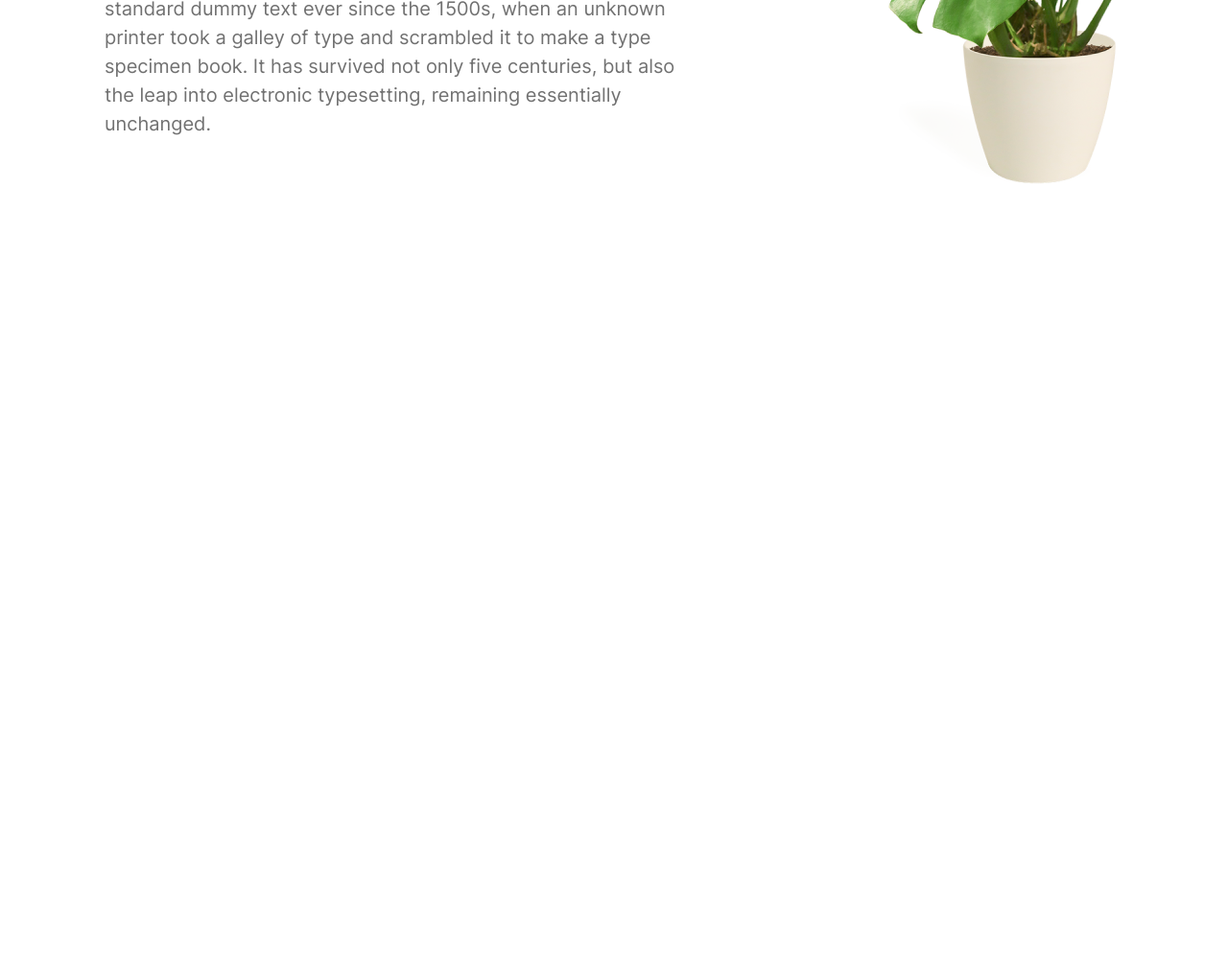
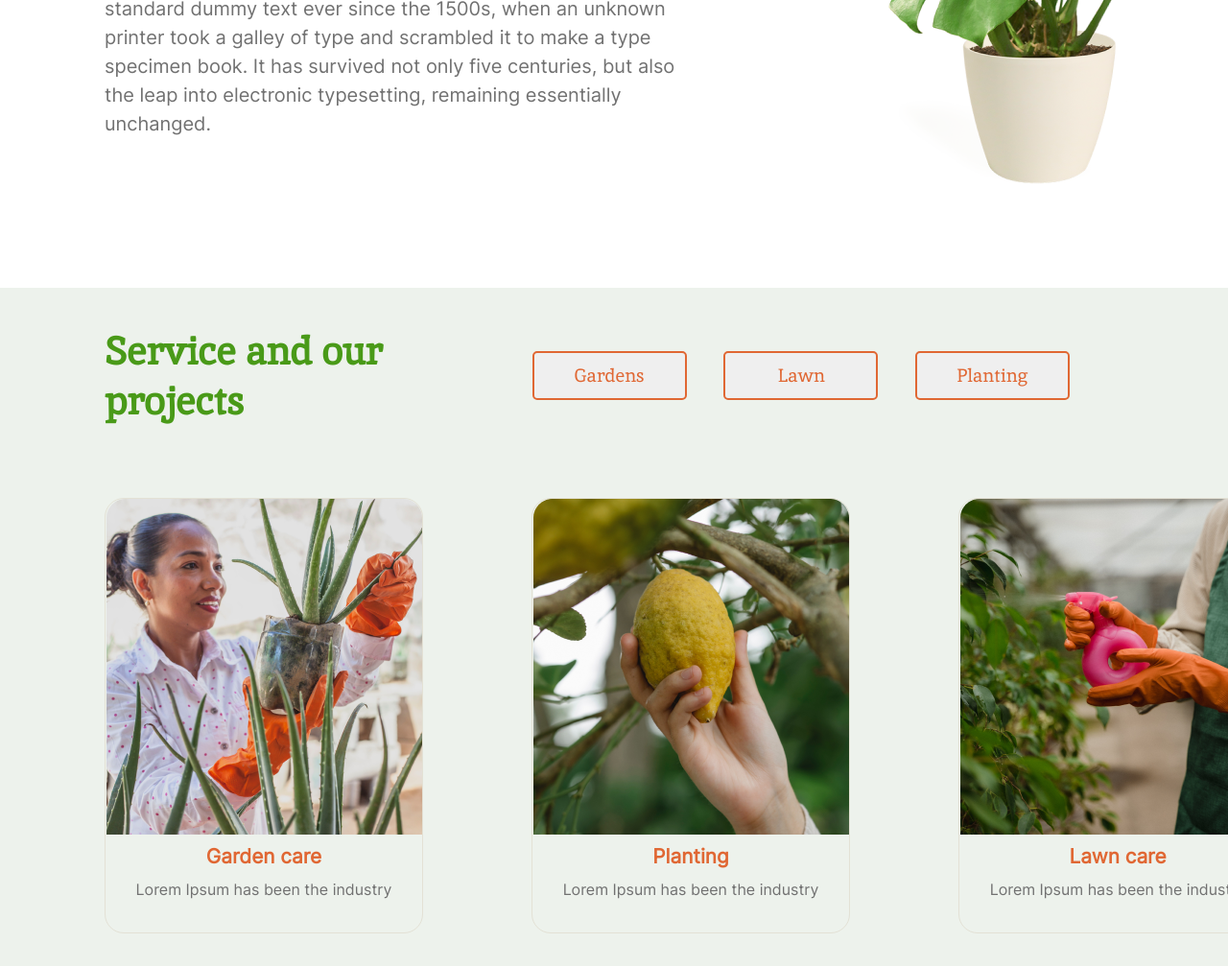
Before and after one commit to IvanLomovtsev/Plants, a website built with webpack: page src/index.html in a window 1280 px wide. Shown: the part 1033-2040 px from the top of the page at 96% size. Before the commit the page ends 1333 px from the top, so only its background shows below. Built offline with nearby package versions, Linux system fonts and the light colour scheme.

Commit message:
feat: add service

```diff
--- a/src/index.html
+++ b/src/index.html
@@ -61,5 +61,57 @@
             </div>
         </div>
     </section>
+    <section class="service">
+        <div class="service-block containeer">
+            <div class="service-elements">
+                <div class="service-elements__menu">
+                    <h2 class="service-elements-h">Service and our projects</h2>
+                    <div class="controls">
+                        <form class="controls__button">
+                            <button class="button">Gardens</button>
+                        </form>
+                        <form class="controls__button">
+                            <button class="button">Lawn</button>
+                        </form>
+                        <form class="controls__button">
+                            <button class="button">Planting</button>
+                        </form>
+                    </div>
+                </div>
+                <div class="service-elements__cards">
+                    <div class="card">
+                        <img class="card-img" src="./images/garden_care.png" alt="garden care">
+                        <h3 class="card-h3">Garden care</h3>
+                        <p class="card-p">Lorem Ipsum has been the industry</p>
+                    </div>
+                    <div class="card">
+                        <img class="card-img" src="./images/planting.png" alt="planting">
+                        <h3 class="card-h3">Planting</h3>
+                        <p class="card-p">Lorem Ipsum has been the industry</p>
+                    </div>
+                    <div class="card">
+                        <img class="card-img" src="./images/lawn_care.png" alt="lawn care">
+                        <h3 class="card-h3">Lawn care</h3>
+                        <p class="card-p">Lorem Ipsum has been the industry</p>
+                    </div>
+                    <div class="card">
+                        <img class="card-img" src="./images/planting_2.png" alt="planting">
+                        <h3 class="card-h3">Planting</h3>
+                        <p class="card-p">Lorem Ipsum has been the industry</p>
+                    </div>
+                    <div class="card">
+                        <img class="card-img" src="./images/garden_care2.png" alt="garden care">
+                        <h3 class="card-h3">Garden care</h3>
+                        <p class="card-p">Lorem Ipsum has been the industry</p>
+                    </div>
+                    <div class="card">
+                        <img class="card-img" src="./images/planting_3.png" alt="planting">
+                        <h3 class="card-h3">Planting</h3>
+                        <p class="card-p">Lorem Ipsum has been the industry</p>
+                    </div>
+                </div>
+            </div>
+        </div>
+    </section>
 </body>
 </html>
--- a/src/styles/abstracts/_variables.scss
+++ b/src/styles/abstracts/_variables.scss
@@ -9,19 +9,38 @@ $font-size-welcome-h2: 2.8rem;
 $font-size-welcome-p: 1.25rem;
 $font-size-about-h2: 2.5rem;
 $font-size-about-p: 1.25rem;
+$font-size-service-h2: 2.5rem;
+$font-size-card-h3: 1.3rem;
+
 $navigation-width: 37%;
 $margin-header: 12.5%;
+$margin-service-controls: 60px;
+$margin-service-menu: 25px;
+$margin-top-card: 50px;
+$margin-bottom-card-img: 10px;
+$margin-bottom-service-elements__cards: 80px;
+
 $body-width: 1440px;
 $padding-logo-img: 10px;
 $padding-welcome: 62px;
 $padding-welcome-p: 42px;
 $padding-about: 93px;
 $padding-about-p: 40px;
+$padding-service-elements: 40px;
+$padding-top-card-p: 12px;
+$padding-bottom-card-p: 35px;
+$border-color-card: #E3E1D5;
+$border-radius-card: 20px;
+
 $line-height-welcome-p: 35px;
 $line-height-about-p: 30px;
-$button-width: 157.8px;
-$button-margin-top: 2px;
-$button-padding: 12px;
+$button-welcome-width: 157.8px;
+$button-width: 161px;
+$button-welcome-margin-top: 2px;
+$button-welcome-padding: 12px;
 $button-border-color: #E06733;
-$button-font-size: 1rem;
-$button-border-radius: 10px;
+$button-welcome-font-size: 1rem;
+$button-welcome-border-radius: 10px;
+$button-padding: 11px;
+$button-font-size: 1.2rem;
+$button-border-radius: 5px;
--- /dev/null
+++ b/src/styles/layout/_service.scss
@@ -0,0 +1,74 @@
+@use '../abstracts/mixins' as *;
+@use '../abstracts/variables';
+
+.service {
+    background: variables.$background-color;
+    .containeer {
+        @include containeer;
+    }
+    .service-block {
+        .service-elements {
+            padding: variables.$padding-service-elements 0;
+            .service-elements__menu {
+                margin: 0;
+                display: flex;
+                flex-wrap: wrap;
+                align-items: center;
+                margin-bottom: variables.$margin-service-menu;
+                .service-elements-h {
+                    width: 30%;
+                    margin: 0;
+                    font-size: variables.$font-size-service-h2;
+                    color: variables.$font-color-green-word;
+                }
+                .controls {
+                    width: 49%;
+                    margin-left: variables.$margin-service-controls;
+                    display: flex;
+                    flex-direction: row;
+                    justify-content: space-between;
+                    .button {
+                        width: variables.$button-width;
+                        color: variables.$font-color-orange-word;
+                        text-align: center;
+                        font-family: Inika;
+                        font-size: variables.$button-font-size;
+                        padding: variables.$button-padding 0;
+                        border: 2px solid variables.$button-border-color;
+                        border-radius: variables.$button-border-radius;
+                    }
+                }
+            }
+            .service-elements__cards {
+                margin: 0;
+                margin-bottom: variables.$margin-bottom-service-elements__cards;
+                display: flex;
+                flex-wrap: wrap;
+                justify-content: space-between;
+                .card {
+                    margin: 0;
+                    margin-top: variables.$margin-top-card;
+                    width: 27%;
+                    border: 1px solid variables.$border-color-card;
+                    border-radius: variables.$border-radius-card;
+                    .card-img {
+                        display: block;
+                        margin-bottom: variables.$margin-bottom-card-img;
+                    }
+                    .card-h3 {
+                        text-align: center;
+                        font-family: Inter;
+                        color: variables.$font-color-orange-word;
+                        font-size: variables.$font-size-card-h3;
+                        font-weight: bold;
+                    }
+                    .card-p {
+                        text-align: center;
+                        font-family: Inter;
+                        padding: variables.$padding-top-card-p 0 variables.$padding-bottom-card-p;
+                    }
+                }
+            }
+        }
+    }
+}
--- a/src/styles/layout/_welcome.scss
+++ b/src/styles/layout/_welcome.scss
@@ -37,19 +37,17 @@
                     font-size: variables.$font-size-welcome-p;
                     line-height: variables.$line-height-welcome-p;
                     padding: variables.$padding-welcome-p 0;
-
                 }
                 .button {
-                    margin-top: variables.$button-margin-top;
                     .button-learn {
                         margin: 0;
-                        font-size: variables.$button-font-size;
-                        width: variables.$button-width;
+                        font-size: variables.$button-welcome-font-size;
+                        width: variables.$button-welcome-width;
                         text-transform: uppercase;
                         text-align: center;
-                        padding: variables.$button-padding 0;
+                        padding: variables.$button-welcome-padding 0;
                         border: 2px solid variables.$button-border-color;
-                        border-radius: variables.$button-border-radius;
+                        border-radius: variables.$button-welcome-border-radius;
                     }
                 }
             }
--- a/src/styles/main.scss
+++ b/src/styles/main.scss
@@ -4,4 +4,5 @@
 @use './layout/header';
 @use './layout/welcome';
 @use './layout/about';
+@use './layout/service';
 @use './pages/plants';
```
Also changed, not shown: dist/assets/images/garden_care.a1c9cf95d0078049100f.png (added), dist/assets/images/garden_care2.e6fae1603b1b8a0d78df.png (added), dist/assets/images/lawn_care.24c8fb01b6cc44e874e9.png (added), dist/assets/images/planting.d856add3b2df53c958a9.png (added), dist/assets/images/planting_2.fcc98b6aaf482d4b6f24.png (added), dist/assets/images/planting_3.ac70c26cd9787a066d3c.png (added), dist/index.html, 2 other files.
